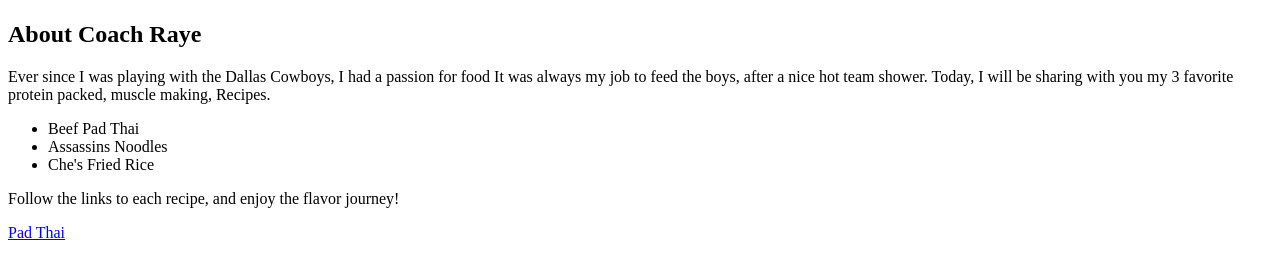
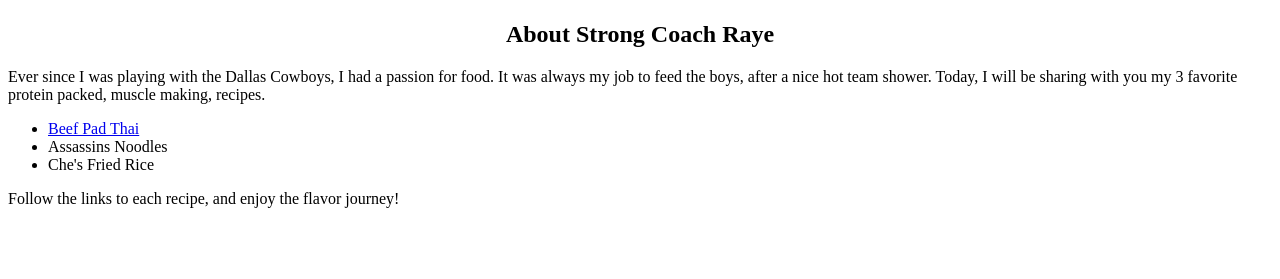
Before and after one commit to NefariousBirdMan/odin-recipes, a plain HTML site: page index.html in a window 1280 px wide. Shown: the part 99-378 px from the top of the page. Drawn offline with Linux system fonts and the light colour scheme.

Commit message:
TYPO/STYLE FIX ANCHOR ELEMENT MOVE
-Fixed typo under <h1>About Strong Coach Raye</h>.
-Moved anchor element for beef pad thai to first unorganized list.
Changed were made for functionality.

```diff
--- a/index.html
+++ b/index.html
@@ -6,21 +6,21 @@
     <body>
         <h1><center>Cookin' with Coach: An Athletes Guide to Beef</center></h1>
         <img src="./images/ManCooks.jpg"/>
-        <h2>About Coach Raye</h2>
+        <h2><center>About Strong Coach Raye</center></h2>
 
-        <p> Ever since I was playing with the Dallas Cowboys, I had a passion for food
+        <p> Ever since I was playing with the Dallas Cowboys, I had a passion for food.
             It was always my job to feed the boys, after a nice hot team shower. Today,
             I will be sharing with you my 3 favorite protein packed, muscle making,
-            Recipes.
+            recipes.
         </p>
             <ul>
-                <li>Beef Pad Thai</li>
+                <li><a href="./pad_thai.html">Beef Pad Thai</a></li>
                 <li>Assassins Noodles</li>
                 <li>Che's Fried Rice</li>
             </ul>
         <p>Follow the links to each recipe, and enjoy the flavor journey!</p>
 
-        <a href="./pad_thai.html">Pad Thai</a>
+
     </body>
     </head>
 </html>
```
